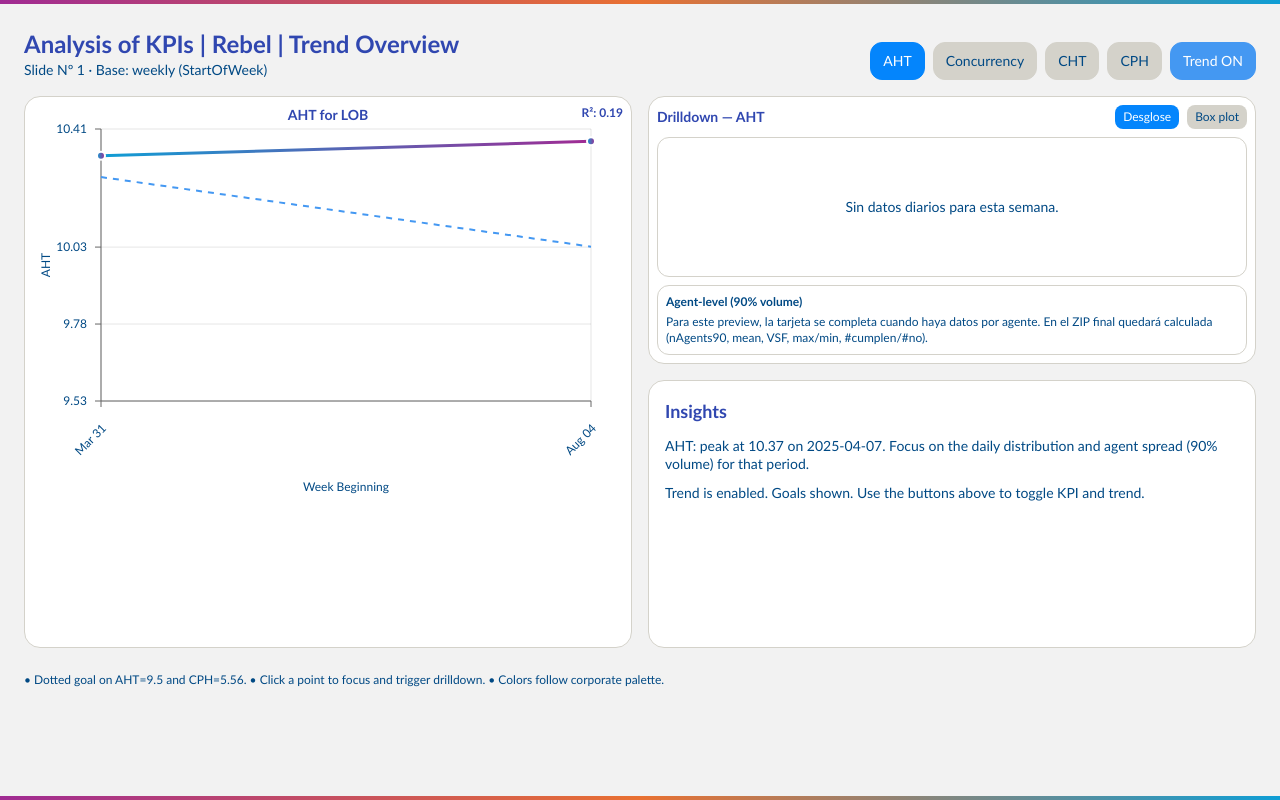
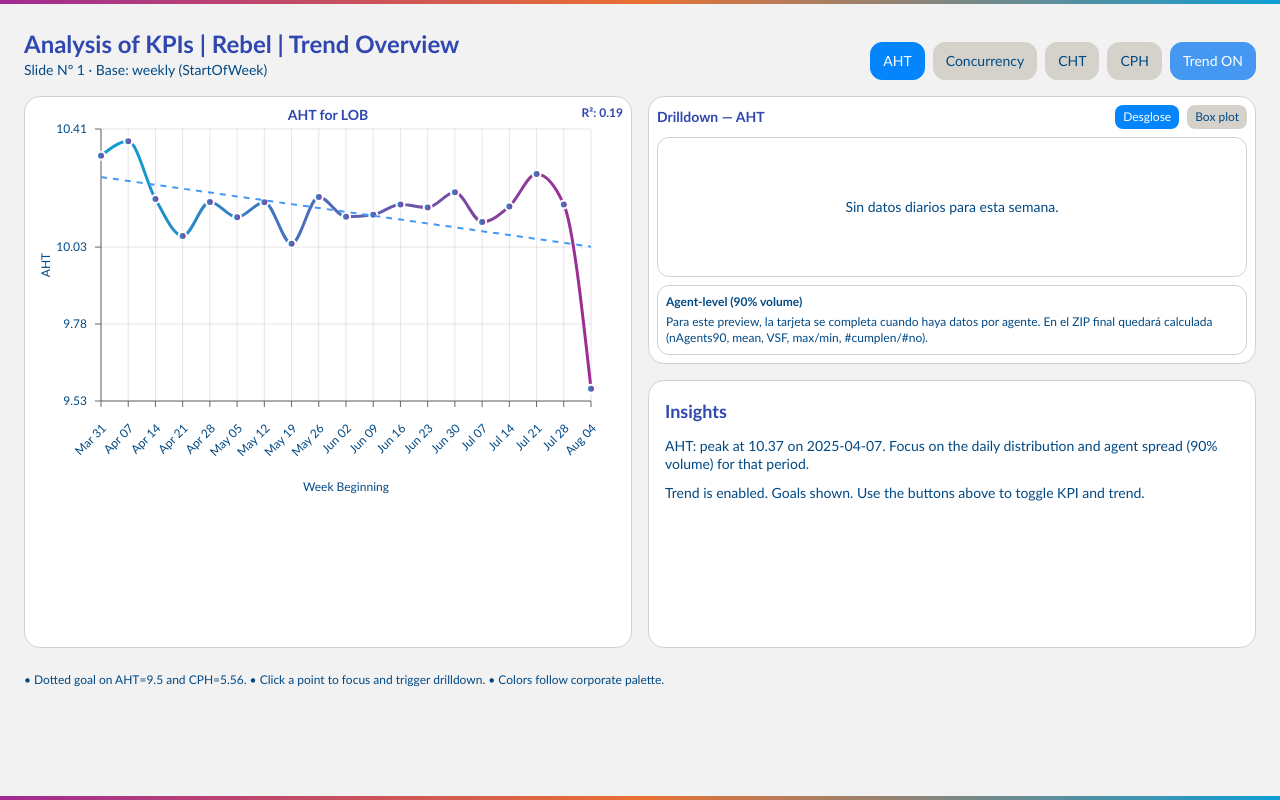
Before and after one commit to Cris11212304/App_Analysis, a React (Vite) app: page / in a window 1280 px wide. Built offline with nearby package versions, Linux system fonts and the light colour scheme.

Commit message:
Fix main chart data so trend line doesn't hide weekly points

```diff
--- a/src/App.jsx
+++ b/src/App.jsx
@@ -132,10 +132,10 @@ function linearRegression(points) {
   const sumXX = xVals.reduce((s, v) => s + v * v, 0);
   const slope = (n * sumXY - sumX * sumY) / (n * sumXX - sumX * sumX);
   const intercept = (sumY - slope * sumX) / n;
-  const line = [
-    { date: points[0].date, value: intercept + slope * xVals[0] },
-    { date: points[n - 1].date, value: intercept + slope * xVals[n - 1] },
-  ];
+  const line = points.map((p, i) => ({
+    date: p.date,
+    value: intercept + slope * xVals[i],
+  }));
   const meanY = sumY / n;
   const ssTot = yVals.reduce((s, v) => s + (v - meanY) ** 2, 0);
   const ssRes = xVals.reduce((s, v, i) => s + (yVals[i] - (intercept + slope * v)) ** 2, 0);
@@ -177,6 +177,16 @@ function MainChart({ kpiKey, onPointClick, selectedIndex, showTrend }) {
       })),
     [kpiKey]
   );
+  // Compute the linear regression line and R² if requested.
+  const regression = useMemo(() => (showTrend ? linearRegression(data) : null), [data, showTrend]);
+  // Merge regression values into chart data when trend line is shown.
+  const chartData = useMemo(
+    () =>
+      showTrend && regression
+        ? data.map((d, i) => ({ ...d, trend: regression.line[i]?.value }))
+        : data,
+    [data, regression, showTrend]
+  );
   // Compute the min and max for the y‐axis and pad them slightly.
   const [yMin, yMax] = useMemo(() => {
     if (!data.length) return [0, 0];
@@ -197,10 +207,8 @@ function MainChart({ kpiKey, onPointClick, selectedIndex, showTrend }) {
     const maxVal = Math.max(...data.map((d) => Math.abs(d.value)));
     return maxVal <= 1;
   }, [data]);
-  // Compute the linear regression line and R² if requested.
-  const regression = useMemo(() => (showTrend ? linearRegression(data) : null), [data, showTrend]);
   // Determine the selected ISO date for the reference area.
-  const selectedDate = data[selectedIndex]?.date;
+  const selectedDate = chartData[selectedIndex]?.date;
   // Handle click events on the chart. Recharts provides the activeLabel
   // property on the event payload which corresponds to the x‐axis label.
   const handleClick = (chartState) => {
@@ -217,7 +225,7 @@ function MainChart({ kpiKey, onPointClick, selectedIndex, showTrend }) {
       <div className="h-[420px] p-4">
         <ResponsiveContainer width="100%" height="100%">
           <LineChart
-            data={data}
+            data={chartData}
             margin={{ top: 16, right: 24, bottom: 40, left: 0 }}
             onClick={handleClick}
           >
@@ -291,9 +299,8 @@ function MainChart({ kpiKey, onPointClick, selectedIndex, showTrend }) {
             {/* Trend line (linear regression) */}
             {showTrend && regression?.line?.length > 0 && (
               <Line
-                data={regression.line}
                 type="linear"
-                dataKey="value"
+                dataKey="trend"
                 stroke="#4498F2"
                 strokeDasharray="6 6"
                 strokeWidth={2}
```
